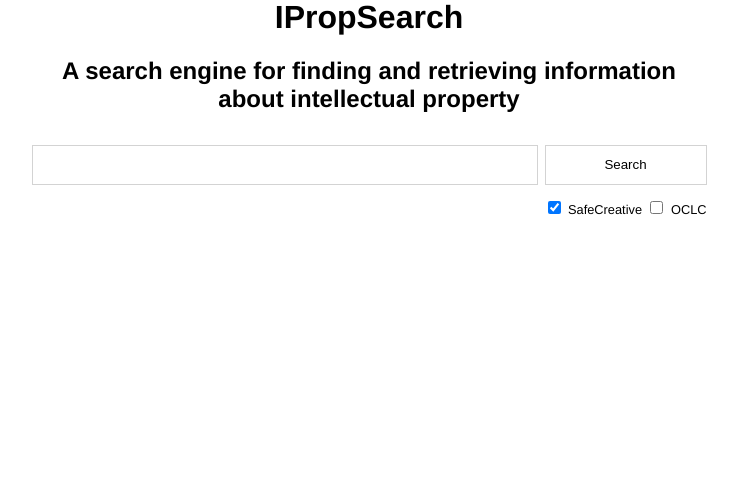
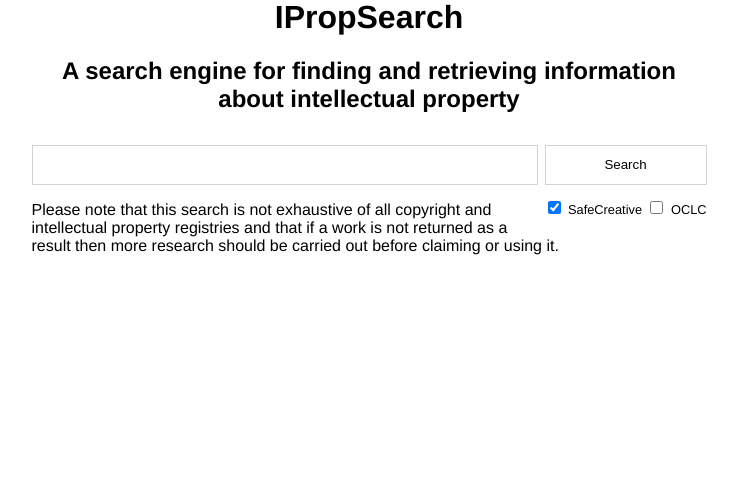
Before and after one commit to gembarrett/ip-copyright-search, a PHP site: page / in a window 1280 px wide. Shown: the part 154-649 px from the top of the page, without its empty margins (271-1009 px from the left). Run offline with PHP 8.4, Linux system fonts and the light colour scheme; data that the repository does not hold is empty; some libraries are stand-ins or nearby versions.

Commit message:
added warning message and javascript comments

```diff
--- a/dest/index.php
+++ b/dest/index.php
@@ -38,6 +38,7 @@
     echo "<h3>Results from the OCLC for {$_GET['search-keywords']}</h3>";
     include("WorldCatAPI.search.php");
   }
+  echo '<p>Please note that this search is not exhaustive of all copyright and intellectual property registries and that if a work is not returned as a result then more research should be carried out before claiming or using it.</p>';
   ?>
 </div>
 <footer>
--- a/src/js/citation.js
+++ b/src/js/citation.js
@@ -5,11 +5,16 @@ $(document).ready(function(){
     // show citation div
     $(this).siblings('.citation').show();
   });
+  // when clicking the button with class of citation
   $('.citation > button').click(function() {
+    // copy the button's sibling with a class of citationCopyText into a variable
     var copyCitation = $(this).siblings('.citationCopyText');
+    // select all text inside that variable
     copyCitation.select();
     try {
+      // copy the text itself to the clipboard
       var successful = document.execCommand('copy');
+      // print to console whether the text was successfully copied
       var msg = successful ? 'successful' : 'unsuccessful';
       console.log('Copying text command was ' + msg);
     } catch (err) {
```
Also changed, not shown: 1 other file.
